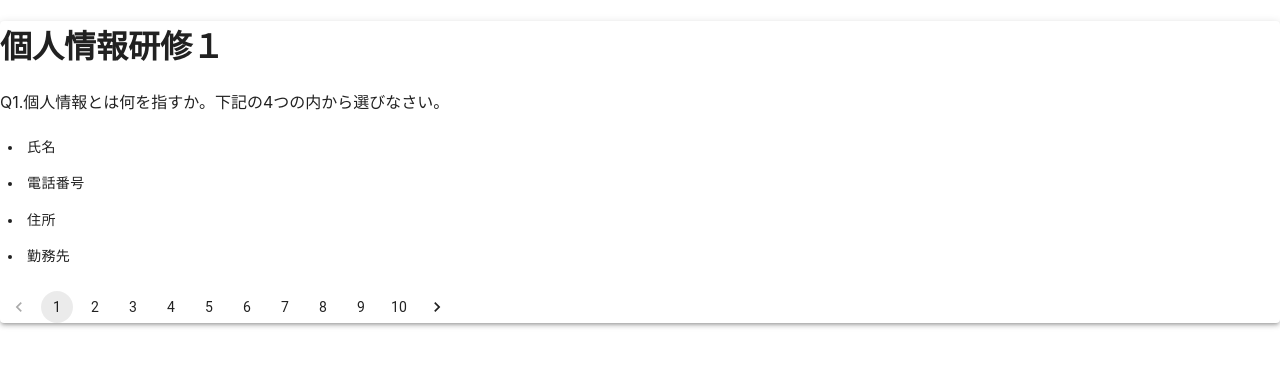
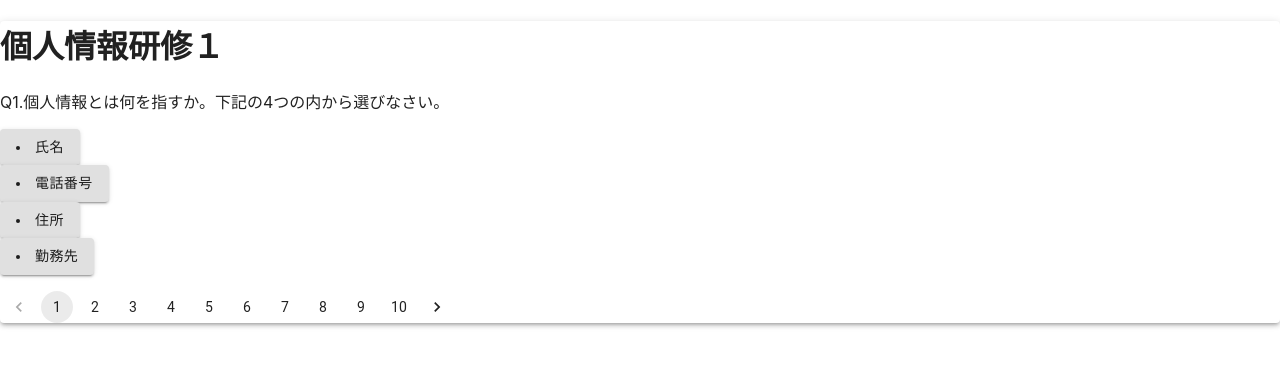
Before and after one commit to shameeraudayanga/e-learning, a React (Create React App) app in the folder client/: page / in a window 1280 px wide. Shown: the top 366 px of the page. Built offline with nearby package versions, Linux system fonts and the light colour scheme.

Commit message:
frontC origin

```diff
--- a/client/src/components/Answer.jsx
+++ b/client/src/components/Answer.jsx
@@ -17,16 +17,16 @@ const Answer = (props) => {
   return (
     <div>
       <Grid>
-        <Button varient="contained" onClick={() => handleClick(1)}>{props.choice1}</Button>
+        <Button variant="contained" onClick={() => handleClick(1)}>{props.choice1}</Button>
       </Grid>
       <Grid>
-        <Button varient="contained" onClick={() => handleClick(2)}>{props.choice2}</Button>
+        <Button variant="contained" onClick={() => handleClick(2)}>{props.choice2}</Button>
       </Grid>
       <Grid>
-        <Button varient="contained" onClick={() => handleClick(3)}>{props.choice3}</Button>
+        <Button variant="contained" onClick={() => handleClick(3)}>{props.choice3}</Button>
       </Grid>
       <Grid>
-        <Button varient="contained" onClick={() => handleClick(4)}>{props.choice4}</Button>
+        <Button variant="contained" onClick={() => handleClick(4)}>{props.choice4}</Button>
       </Grid>
       <p>{correctness}</p>
     </div>
--- a/client/src/views/S_002.jsx
+++ b/client/src/views/S_002.jsx
@@ -1,6 +1,6 @@
 import React, { useState } from 'react';
-import Question from '../components/Question';
-import Answer from '../components/Answer';
+import Question from '../Components/Question';
+import Answer from '../Components/Answer';
 import Paper from '@material-ui/core/paper';
 import { getData } from '../variables/getData';
 import { makeStyles } from '@material-ui/core/styles';
```
